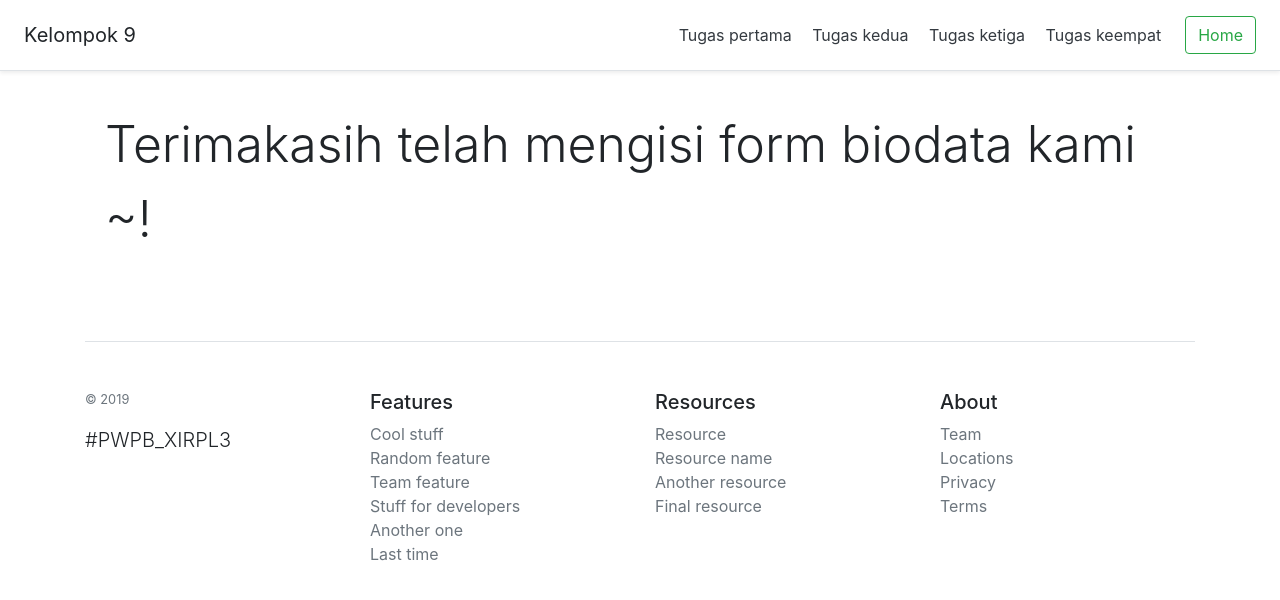
After one commit to yaelahnong/PWPB_1, a PHP site: page /form.php in a window 1280 px wide. The commit adds this page. Shown: the top 600 px of the page. Run offline with PHP 8.4, Linux system fonts and the light colour scheme.

Commit message:
menambahkan form.php

```diff
--- /dev/null
+++ b/form.php
@@ -0,0 +1,129 @@
+<!DOCTYPE html>
+<html lang="en">
+    <head>
+        <meta charset="utf-8">
+        <meta name="viewport" content="width=device-width, initial-scale=1, shrink-to-fit=no">
+        <meta name="description" content="">
+        <meta name="author" content="Mark Otto, Jacob Thornton, and Bootstrap contributors">
+        <meta name="generator" content="Jekyll v3.8.5">
+    <title>Tugas PWPB</title>
+    <link rel="canonical" href="https://getbootstrap.com/docs/4.3/examples/pricing/">
+    <link rel="shortcut icon" href="img/logo.png">
+    <!-- Bootstrap core CSS -->
+<link href="css/bootstrap.min.css" rel="stylesheet" integrity="sha384-ggOyR0iXCbMQv3Xipma34MD+dH/1fQ784/j6cY/iJTQUOhcWr7x9JvoRxT2MZw1T" crossorigin="anonymous">
+    <style>
+        blockquote{
+            font-weight: 340;
+        }
+        b{
+            font-weight: 500;
+        }
+
+    </style>
+    <!-- Custom styles for this template -->
+    </head>
+    <body>
+    <div class="d-flex flex-column flex-md-row align-items-center p-3 px-md-4 mb-3 bg-white border-bottom shadow-sm">
+    <h5 class="my-0 mr-md-auto font-weight-normal">Kelompok 9</h5>
+    <nav class="my-2 my-md-0 mr-md-3">
+        <a class="p-2 text-dark" href="tugas_pertama.php">Tugas pertama</a>
+        <a class="p-2 text-dark" href="tugas_kedua.php">Tugas kedua</a>
+        <a class="p-2 text-dark" href="tugas_ketiga.php">Tugas ketiga</a>
+        <a class="p-2 text-dark" href="#">Tugas keempat</a>
+    </nav>
+    <a class="btn btn-outline-success" href="index.php">Home</a>
+    </div>
+
+<!-- CONTENT -->
+    <div class="container">
+        <div class="card-body" style="width : 100%;">
+            <p class="lead" style="font-size : 50px;">Terimakasih telah mengisi form biodata kami ~!</p>
+            <?php if(isset($_POST['sbmt'])):?>
+            <div class="card bg-light">
+                <div class="card-body">
+                <blockquote class="blockquote">
+                    <!-- PROSES PHP -->
+                    Nama Kamu : <b><?php echo $_POST['nm']; ?></b><br>
+                    Nama Panggilan :<?php echo $_POST['np']; ?><br>
+                    <?php if(isset($_POST['radio'])): ?>
+                        Anda adalah seorang :<b><?php echo $_POST['radio']; ?></b><br>
+                    <?php endif; ?>
+                    NISN Anda : <b><?php echo $_POST['nisn']; ?></b><br>
+                    NIK Anda : <b><?php echo $_POST['nik']; ?></b><br>
+                    Anda lahir di <b><?php echo $_POST['tempat-lh']; ?></b>, pada tanggal <b><?php echo $_POST['Tgl']; ?>-<?php echo $_POST['Bln']; ?>-<?php echo $_POST['Thn']; ?></b><br>
+                    Asal sekolah : <b><?php echo $_POST['asal-sekolah'];?></b><br>
+                    Nomor SKHU : <b><?php echo $_POST['skhu'];?></b><br>
+                    Tanggal diterima disekolah ini : <b><?php echo $_POST['tds'];?></b><br>
+                    <?php if(!empty($_POST['als'])):?>
+                        Alasan pindah ke sekolah ini : <b><?php echo $_POST['als'];?></b>
+                    <?php endif; ?>
+                    Agama : <b><?php echo $_POST['agm'];?></b><br>
+                    Alamat : <b><?php echo $_POST['almt'];?></b><br>
+                    Tinggal Bersama : <b><?php echo $_POST['tb'];?></b><br>
+                    Transportasi ke Sekolah : <b><?php echo $_POST['tsp']; ?></b><br>
+                    No. Telepon : <b><?php echo $_POST['telp']; ?></b><br>
+                    No. HP : <b><?php echo $_POST['hp']; ?></b><br>
+                    <?php if(!empty($_POST['kps'])):?>
+                        Nomor KPS : <b><?php echo $_POST['kps'];?></b>
+                    <?php endif; ?>
+                    <h5>Data Ayah Kandung</h5>
+                    Nama : <b><?php echo $_POST['nm-a']; ?></b><br>
+                    Tahun lahir : <b><?php echo $_POST['tl-a'];?></b><br>
+                    Pendidikan : <b><?php echo $_POST['pd-a'];?></b><br>
+                    Pekerjaan : <b><?php echo $_POST['pk-a'];?></b><br>
+
+                    <h5>Data Ibu Kandung</h5>
+                    Nama : <b><?php echo $_POST['nm-i']; ?></b><br>
+                    Tahun lahir : <b><?php echo $_POST['tl-i'];?></b><br>
+                    Pendidikan : <b><?php echo $_POST['pd-i'];?></b><br>
+                    Pekerjaan : <b><?php echo $_POST['pk-i'];?></b><br>
+            <?php endif; ?>
+                </blockquote>
+                </div>
+            </div>
+        </div>
+    </div>
+    <!-- END OF CONTENT -->
+
+
+<div class="container">
+    <footer class="pt-4 my-md-5 pt-md-5 border-top">
+        <div class="row">
+        <div class="col-12 col-md">
+            <small class="d-block mb-3 text-muted">&copy; 2019</small>
+            <p class="lead">#PWPB_XIRPL3</p>
+        </div>
+        <div class="col-6 col-md">
+            <h5>Features</h5>
+            <ul class="list-unstyled text-small">
+            <li><a class="text-muted" href="#">Cool stuff</a></li>
+            <li><a class="text-muted" href="#">Random feature</a></li>
+            <li><a class="text-muted" href="#">Team feature</a></li>
+            <li><a class="text-muted" href="#">Stuff for developers</a></li>
+            <li><a class="text-muted" href="#">Another one</a></li>
+            <li><a class="text-muted" href="#">Last time</a></li>
+            </ul>
+        </div>
+        <div class="col-6 col-md">
+            <h5>Resources</h5>
+            <ul class="list-unstyled text-small">
+            <li><a class="text-muted" href="#">Resource</a></li>
+            <li><a class="text-muted" href="#">Resource name</a></li>
+            <li><a class="text-muted" href="#">Another resource</a></li>
+            <li><a class="text-muted" href="#">Final resource</a></li>
+            </ul>
+        </div>
+        <div class="col-6 col-md">
+            <h5>About</h5>
+            <ul class="list-unstyled text-small">
+            <li><a class="text-muted" href="#">Team</a></li>
+            <li><a class="text-muted" href="#">Locations</a></li>
+            <li><a class="text-muted" href="#">Privacy</a></li>
+            <li><a class="text-muted" href="#">Terms</a></li>
+            </ul>
+        </div>
+        </div>
+    </footer>
+</div>
+</body>
+</html>
--- a/index.php
+++ b/index.php
@@ -17,7 +17,6 @@
 
     </style>
     <!-- Custom styles for this template -->
-    <link href="pricing.css" rel="stylesheet">
   </head>
   <body>
     <div class="d-flex flex-column flex-md-row align-items-center p-3 px-md-4 mb-3 bg-white border-bottom shadow-sm">
@@ -25,7 +24,7 @@
   <nav class="my-2 my-md-0 mr-md-3">
     <a class="p-2 text-dark" href="tugas_pertama.php">Tugas pertama</a>
     <a class="p-2 text-dark" href="tugas_kedua.php">Tugas kedua</a>
-    <a class="p-2 text-dark" href="#">Tugas ketiga</a>
+    <a class="p-2 text-dark" href="tugas_ketiga.php">Tugas ketiga</a>
     <a class="p-2 text-dark" href="#">Tugas keempat</a>
   </nav>
   <a class="btn btn-outline-success" href="index.php">Home</a>
@@ -41,7 +40,6 @@
   <footer class="pt-4 my-md-5 pt-md-5 border-top">
     <div class="row">
       <div class="col-12 col-md">
-        <img class="mb-2" src="/docs/4.3/assets/brand/bootstrap-solid.svg" alt="" width="24" height="24">
         <small class="d-block mb-3 text-muted">&copy; 2019</small>
         <p class="lead">#PWPB_XIRPL3</p>
       </div>
--- a/tugas_kedua.php
+++ b/tugas_kedua.php
@@ -28,7 +28,6 @@
     <meta name="generator" content="Jekyll v3.8.5">
     <title>Tugas PWPB</title>
 
-    <link rel="canonical" href="https://getbootstrap.com/docs/4.3/examples/pricing/">
 
     <!-- Bootstrap core CSS -->
     <link rel="stylesheet" type="text/css" href="css/Bootstrap.min.css">
@@ -36,7 +35,6 @@
     <!-- LOGO AS -->
     <link rel="icon" href="img/logo.png">
     <!-- Custom styles for this template -->
-    <link href="pricing.css" rel="stylesheet">
     <style>
       /*CSS INTERNAL*/
     </style>
@@ -47,7 +45,7 @@
   <nav class="my-2 my-md-0 mr-md-3">
     <a class="p-2 text-dark" href="tugas_pertama.php">Tugas pertama</a>
     <a class="p-2 text-dark" href="tugas_kedua.php">Tugas kedua</a>
-    <a class="p-2 text-dark" href="#">Tugas ketiga</a>
+    <a class="p-2 text-dark" href="tugas_ketiga.php">Tugas ketiga</a>
     <a class="p-2 text-dark" href="#">Tugas keempat</a>
   </nav>
   <a class="btn btn-outline-success" href="index.php">Home</a>
@@ -133,7 +131,6 @@
   <footer class="pt-4 my-md-5 pt-md-5 border-top">
     <div class="row">
       <div class="col-12 col-md">
-        <img class="mb-2" src="/docs/4.3/assets/brand/bootstrap-solid.svg" alt="" width="24" height="24">
         <small class="d-block mb-3 text-muted">&copy; 2019</small>
         <p class="lead">#PWPB_XIRPL3</p>
       </div>
--- a/tugas_pertama.php
+++ b/tugas_pertama.php
@@ -29,8 +29,6 @@
     <meta name="author" content="Mark Otto, Jacob Thornton, and Bootstrap contributors">
     <meta name="generator" content="Jekyll v3.8.5">
     <title>Tugas PWPB</title>
-
-    <link rel="canonical" href="https://getbootstrap.com/docs/4.3/examples/pricing/">
 
     <!-- Bootstrap core CSS -->
     <link rel="stylesheet" type="text/css" href="css/Bootstrap.min.css">
```
